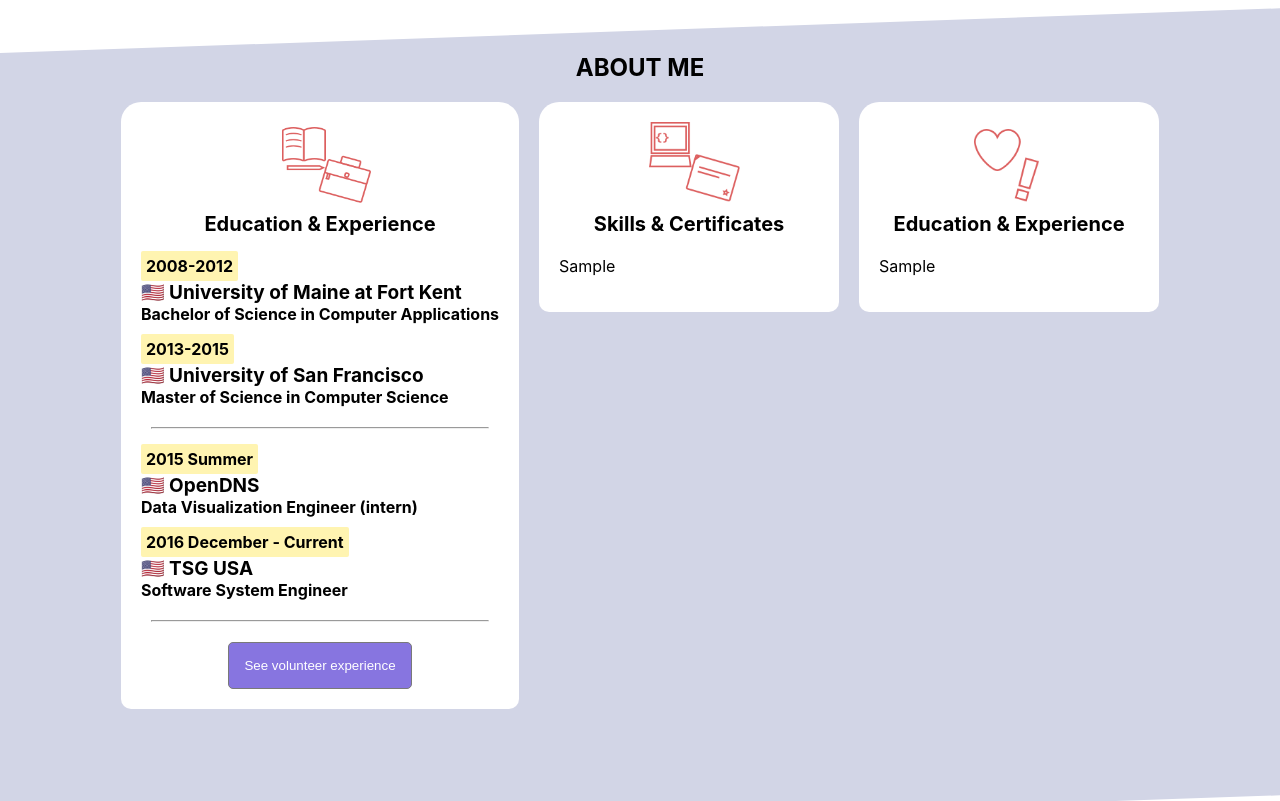
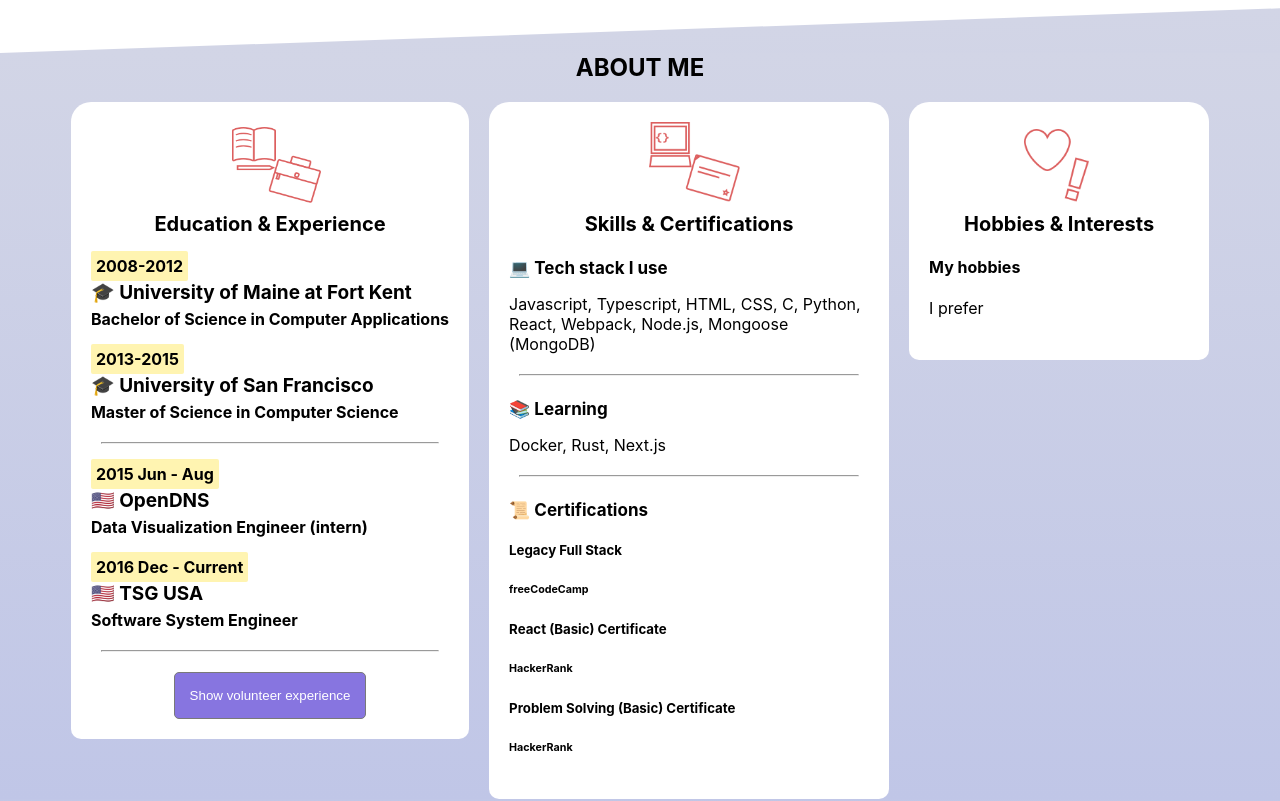
Before and after one commit to Lulkafe/Portofolio, a Next.js app: page / in a window 1280 px wide. Shown: the part 900-1701 px from the top of the page. Built offline with nearby package versions, Linux system fonts and the light colour scheme.

Commit message:
Added more info to AboutMe section

```diff
--- a/components/about.tsx
+++ b/components/about.tsx
@@ -44,9 +44,15 @@ const ItemFrame = (props: any) => {
   )
 }
 
+//Write education and experience here
 const EduAndExpItem = () => {
 
   const [showVolExp, setShowVolExp] = useState(false);
+  const onClick = (e: any) => {
+    e.stopPropagation()
+    setShowVolExp(!showVolExp);
+  }
+  const buttonText = `${showVolExp? 'Hide' : 'Show'} volunteer experience`;
   const imgInfo: ImageInfo = {
     src: '/edu_and_exp.png',
     height: 81,
@@ -61,34 +67,45 @@ const EduAndExpItem = () => {
 
       {/* Education */}
       <h4 className={style.year_header}><span className={style.highlight}>2008-2012</span></h4>
-      <h5 className={style.org_name}>🇺🇸 University of Maine at Fort Kent</h5>
+      <h5 className={style.org_name}>🎓 <a href='https://www.umfk.edu/'>University of Maine at Fort Kent</a></h5>
       <h6 className={style.title_name}>Bachelor of Science in Computer Applications</h6>
 
       <h4 className={style.year_header}><span className={style.highlight}>2013-2015</span></h4>
-      <h5 className={style.org_name}>🇺🇸 University of San Francisco</h5>
+      <h5 className={style.org_name}>🎓 <a href='https://www.usfca.edu/'>University of San Francisco</a></h5>
       <h6 className={style.title_name}>Master of Science in Computer Science</h6>
       <hr className={style.divider}/>
 
       {/* Work Experience */}
-      <h4 className={style.year_header}><span className={style.highlight}>2015 Summer</span></h4>
-      <h5 className={style.org_name}>🇺🇸 OpenDNS</h5>
+      <h4 className={style.year_header}><span className={style.highlight}>2015 Jun - Aug</span></h4>
+      <h5 className={style.org_name}>🇺🇸 <a href='https://www.opendns.com/'>OpenDNS</a></h5>
       <h6 className={style.title_name}>Data Visualization Engineer (intern)</h6>
 
-      <h4 className={style.year_header}><span className={style.highlight}>2016 December - Current</span></h4>
-      <h5 className={style.org_name}>🇺🇸 TSG USA</h5>
+      <h4 className={style.year_header}><span className={style.highlight}>2016 Dec - Current</span></h4>
+      <h5 className={style.org_name}>🇺🇸 <a href='https://www.tsg-globals.com/overview_tsgusa/index_e.html'>TSG USA</a></h5>
       <h6 className={style.title_name}>Software System Engineer</h6>
       <hr className={style.divider}/>
 
-      {/* Volunteer Experience (Option) */}
-      <div>
-        {/* TODO: list Vulunteer experience here */}
+      {/* Volunteer Experience (Optional) */}
+      <div className={`${style.volunteer_part} ${showVolExp? '' : style.hide}`}>
+        <h4 className={style.year_header}><span className={style.highlight}>2016 Jul - Oct</span></h4>
+        <h5 className={style.org_name}>🇺🇸 <a href='https://disasteraccountability.org/'>Disaster Accountability Project</a></h5>
+        <h6 className={style.title_name}>Frontend Engineer (Volunteer)</h6>
+
+        <h4 className={style.year_header}><span className={style.highlight}>2016 Jan - Dec</span></h4>
+        <h5 className={style.org_name}>🇺🇸 <a href='https://www.usfca.edu/'>University of San Francisco</a></h5>
+        <h6 className={style.title_name}>Software Developer (Volunteer)</h6>
+
+        <h4 className={style.year_header}><span className={style.highlight}>2016 Jul - Dec</span></h4>
+        <h5 className={style.org_name}>🇺🇸 <a href='https://www.zariyaindia.org/'>Zariya</a></h5>
+        <h6 className={style.title_name}>Frontend Engineer (Volunteer)</h6>
       </div>
-      <button className={style.toggle_button} type='button'>See volunteer experience</button>
-
+      <button className={style.toggle_button}
+        onClick={onClick} type='button'>{buttonText}</button>
     </ItemFrame>
   )
 }
 
+//Write skills and certifications here
 const SkillCertItem = () => {
   const imgInfo: ImageInfo = {
     src: '/skill_and_cert.png',
@@ -99,26 +116,41 @@ const SkillCertItem = () => {
 
   return (
     <ItemFrame
-      header={'Skills & Certificates'}
+      header={'Skills & Certifications'}
       imgInfo={imgInfo}>
-      <p>Sample</p>
+      <h4 className={style.skill_cert_header}>💻 Tech stack I use</h4>
+      <p>Javascript, Typescript, HTML, CSS, C, Python, React, Webpack, Node.js, Mongoose (MongoDB)</p>
+      <hr className={style.divider}/>
+      <h4 className={style.skill_cert_header}>📚 Learning</h4>
+      <p>Docker, Rust, Next.js</p>
+      <hr className={style.divider}/>
+      <h4 className={style.skill_cert_header}>📜 Certifications</h4>
+      <h5 className={style.cert_name}>Legacy Full Stack</h5>
+      <h6 className={style.cert_org_name}>freeCodeCamp</h6>
+      <h5 className={style.cert_name}>React (Basic) Certificate</h5>
+      <h6 className={style.cert_org_name}>HackerRank</h6>
+      <h5 className={style.cert_name}>Problem Solving (Basic) Certificate</h5>
+      <h6 className={style.cert_org_name}>HackerRank</h6>
     </ItemFrame>
   )
 }
 
+//Write hobbies and interests here
 const HobbyInterestItem = () => {
   const imgInfo: ImageInfo = {
     src: '/hobby_and_interest.png',
     height: 80,
     width: 80,
-    alt: 'Education and experience icon'
+    alt: 'Hobbies and interests icon'
   }
 
   return (
     <ItemFrame
-      header={'Education & Experience'}
+      header={'Hobbies & Interests'}
       imgInfo={imgInfo}>
-      <p>Sample</p>
+      <h4>My hobbies</h4>
+      <p>I prefer</p>
+      <h4></h4>
     </ItemFrame>
   )
 }
--- a/components/welcome.tsx
+++ b/components/welcome.tsx
@@ -6,7 +6,8 @@ export default function WelcomeSection () {
     <div className={ style.section_wrapper}>
       <div className= { style.wrapper_for_anime}>
         <div className={ style.image_wrapper}>
-          <Image alt='tool image'
+          <Image
+            alt='Tool image for greeting'
             src='/tool.png'
             height={844}
             width={832}
--- a/styles/About.module.sass
+++ b/styles/About.module.sass
@@ -24,6 +24,7 @@
     background: #D2D5E6
     position: relative
     margin-bottom: 100px
+    background: linear-gradient(180deg, rgba(210,213,230,1) 0%, rgba(192,198,231,1) 100%)
 
 .section_header
     text-align: center
@@ -35,7 +36,7 @@
 
 .org_name
     margin: 0
-    font-size: 19px
+    font-size: 1.188rem
 
 .image_wrapper
     text-align: center
@@ -43,10 +44,11 @@
     width: 80px
     height: 80px
 
+//Main header of each item (e.g. Education & Experience)
 .item_header
     margin-top: 10px
     text-align: center
-    font-size: 20px
+    font-size: 1.25rem
 
 .items_wrapper
     display: flex
@@ -54,6 +56,7 @@
     justify-content: center
     flex-wrap: wrap
 
+//For skewed background
 .skewed
   position: absolute
   top: 0
@@ -61,15 +64,23 @@
   right: 0
   bottom: 0
   width: 100%
-  height: 120%
-  background: #D2D5E6
+  height: 108%
+  background: rgb(210,213,230)
+  background: linear-gradient(180deg, rgba(210,213,230,1) 0%, rgba(192,198,231,1) 100%)
   transform: skewY(-2deg)
   transform-origin: top left
   z-index: -1
 
+.skill_cert_header
+    font-size: 1.063rem
+    margin-bottom: 0
+
 .title_name
-  margin: 0
-  font-size: 16px
+  margin: 5px 0 15px 0
+  font-size: 1rem
+
+.hide
+    display: none
 
 .toggle_button
   background-color: #8775e0
@@ -80,6 +91,9 @@
   display: block
   margin: 0 auto
 
+.volunteer_part
+    margin-bottom: 20px
+
 .year_header
   margin-bottom: 5px
-  margin-top: 15px
+  margin-top: 20px
```
